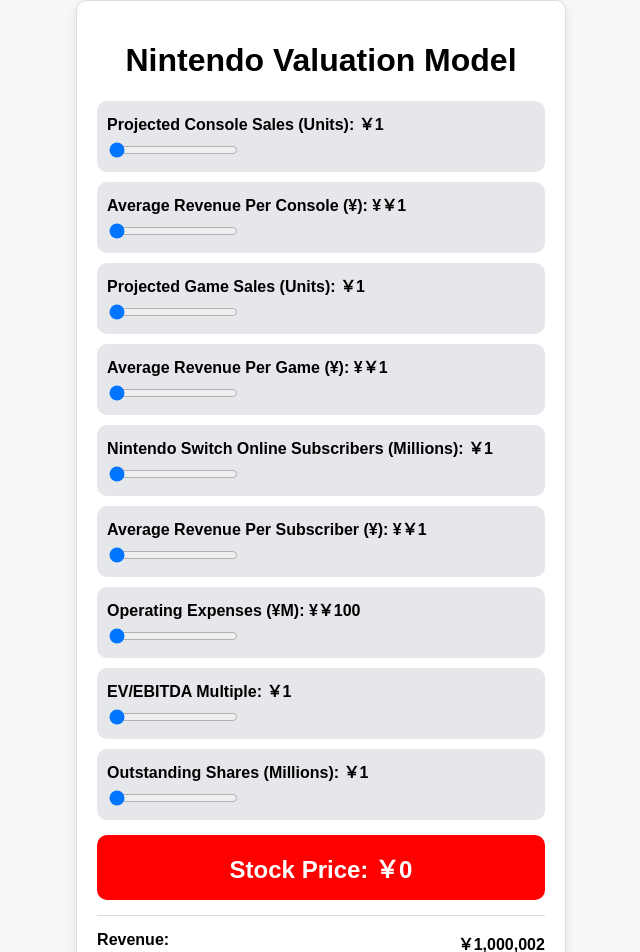
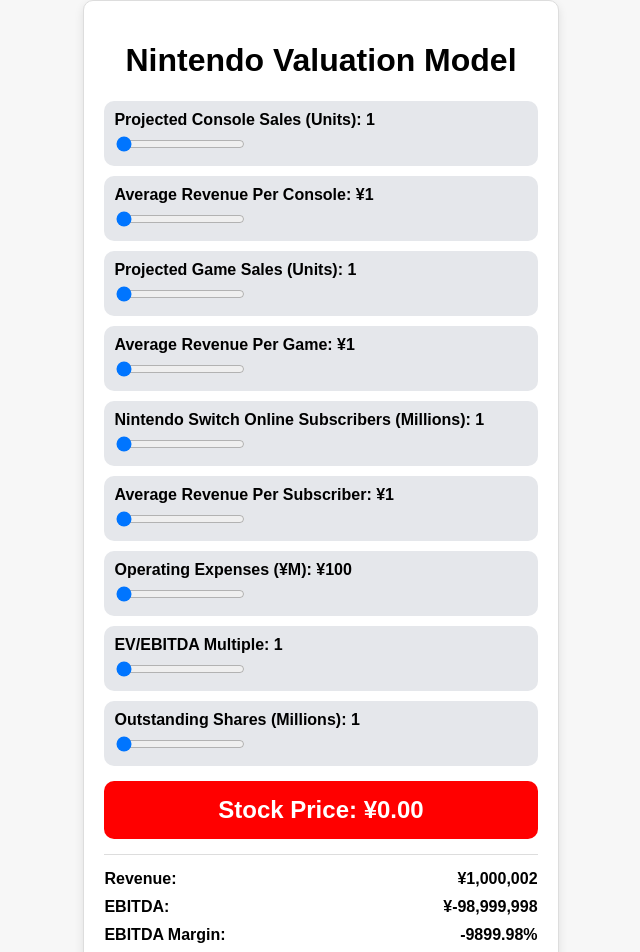
Before and after one commit to GavinKelly1/nintendo-valuation, a React (Create React App) app: page / in a window 1280 px wide. Shown: the top 952 px of the page, without its empty margins (340-980 px from the left). Built offline with nearby package versions, Linux system fonts and the light colour scheme.

Commit message:
Fixed JPY symbol placement

```diff
--- a/src/NintendoValuation.js
+++ b/src/NintendoValuation.js
@@ -2,16 +2,16 @@
 import "./styles.css"; // Import CSS
 
 export default function NintendoValuation() {
-  const formatter = new Intl.NumberFormat("ja-JP", { style: "currency", currency: "JPY" });
+  const formatter = new Intl.NumberFormat("en-US", { notation: "standard" });
 
   // State Variables for Sliders
   const [consoleSales, setConsoleSales] = useState(1); // Projected Console Sales (Units)
-  const [revenuePerConsole, setRevenuePerConsole] = useState(1); // Revenue Per Console (¥)
+  const [revenuePerConsole, setRevenuePerConsole] = useState(1); // Revenue Per Console (JPY)
   const [gameSales, setGameSales] = useState(1); // Projected Game Sales (Units)
-  const [revenuePerGame, setRevenuePerGame] = useState(1); // Revenue Per Game (¥)
+  const [revenuePerGame, setRevenuePerGame] = useState(1); // Revenue Per Game (JPY)
   const [subscribers, setSubscribers] = useState(1); // Switch Online Subscribers (Millions)
-  const [revenuePerSubscriber, setRevenuePerSubscriber] = useState(1); // Revenue Per Subscriber (¥)
-  const [expenses, setExpenses] = useState(100); // Operating Expenses (¥M)
+  const [revenuePerSubscriber, setRevenuePerSubscriber] = useState(1); // Revenue Per Subscriber (JPY)
+  const [expenses, setExpenses] = useState(100); // Operating Expenses (JPY M)
   const [evMultiple, setEvMultiple] = useState(1); // EV/EBITDA Multiple
   const [outstandingShares, setOutstandingShares] = useState(1); // Outstanding Shares (Millions)
 
@@ -39,15 +39,15 @@
 
       {/* Sliders Section */}
       {[
-        { label: "Projected Console Sales (Units)", value: consoleSales, setter: setConsoleSales, min: 1, max: 30_000_000 },
-        { label: "Average Revenue Per Console (¥)", value: revenuePerConsole, setter: setRevenuePerConsole, min: 15000, max: 150000, prefix: "¥" },
-        { label: "Projected Game Sales (Units)", value: gameSales, setter: setGameSales, min: 1, max: 500_000_000 },
-        { label: "Average Revenue Per Game (¥)", value: revenuePerGame, setter: setRevenuePerGame, min: 1500, max: 15000, prefix: "¥" },
-        { label: "Nintendo Switch Online Subscribers (Millions)", value: subscribers, setter: setSubscribers, min: 1, max: 300 },
-        { label: "Average Revenue Per Subscriber (¥)", value: revenuePerSubscriber, setter: setRevenuePerSubscriber, min: 1500, max: 15000, prefix: "¥" },
-        { label: "Operating Expenses (¥M)", value: expenses, setter: setExpenses, min: 15000, max: 1_500_000, prefix: "¥" },
-        { label: "EV/EBITDA Multiple", value: evMultiple, setter: setEvMultiple, min: 1, max: 200 },
-        { label: "Outstanding Shares (Millions)", value: outstandingShares, setter: setOutstandingShares, min: 1, max: 1_500 },
+        { label: "Projected Console Sales (Units)", value: consoleSales, setter: setConsoleSales, min: 1, max: 30_000_000 }, // No JPY
+        { label: "Average Revenue Per Console", value: revenuePerConsole, setter: setRevenuePerConsole, min: 100, max: 150_000, prefix: "¥" }, // JPY
+        { label: "Projected Game Sales (Units)", value: gameSales, setter: setGameSales, min: 1, max: 500_000_000 }, // No JPY
+        { label: "Average Revenue Per Game", value: revenuePerGame, setter: setRevenuePerGame, min: 10, max: 10_000, prefix: "¥" }, // JPY
+        { label: "Nintendo Switch Online Subscribers (Millions)", value: subscribers, setter: setSubscribers, min: 1, max: 300 }, // No JPY
+        { label: "Average Revenue Per Subscriber", value: revenuePerSubscriber, setter: setRevenuePerSubscriber, min: 1, max: 15_000, prefix: "¥" }, // JPY
+        { label: "Operating Expenses (¥M)", value: expenses, setter: setExpenses, min: 100, max: 1_500_000, prefix: "¥" }, // JPY
+        { label: "EV/EBITDA Multiple", value: evMultiple, setter: setEvMultiple, min: 1, max: 200 }, // No JPY
+        { label: "Outstanding Shares (Millions)", value: outstandingShares, setter: setOutstandingShares, min: 1, max: 1_500 }, // No JPY
       ].map(({ label, value, setter, min, max, prefix = "", suffix = "" }, index) => (
         <div key={index} className="slider-container">
           <label>
@@ -66,15 +66,15 @@
 
       {/* Stock Price Box */}
       <div className="stock-price">
-        Stock Price: {formatter.format(stockPrice > 0 ? stockPrice.toFixed(2) : 0)}
+        Stock Price: ¥{stockPrice > 0 ? stockPrice.toFixed(2) : "0.00"}
       </div>
 
       {/* Results Section */}
       <div className="results">
-        <p>Revenue:</p> <p className="right">{formatter.format(revenue)}</p>
-        <p>EBITDA:</p> <p className="right">{formatter.format(ebitda)}</p>
+        <p>Revenue:</p> <p className="right">¥{formatter.format(revenue)}</p>
+        <p>EBITDA:</p> <p className="right">¥{formatter.format(ebitda)}</p>
         <p>EBITDA Margin:</p> <p className="right">{ebitdaMargin}%</p>
-        <p>Market Cap:</p> <p className="right">{formatter.format(marketCap)}</p>
+        <p>Market Cap:</p> <p className="right">¥{formatter.format(marketCap)}</p>
       </div>
     </div>
   );
```
